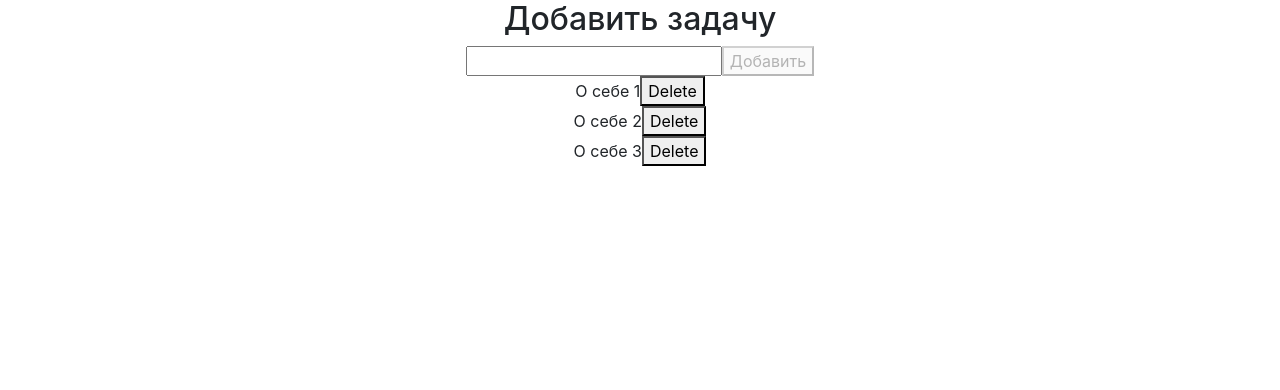
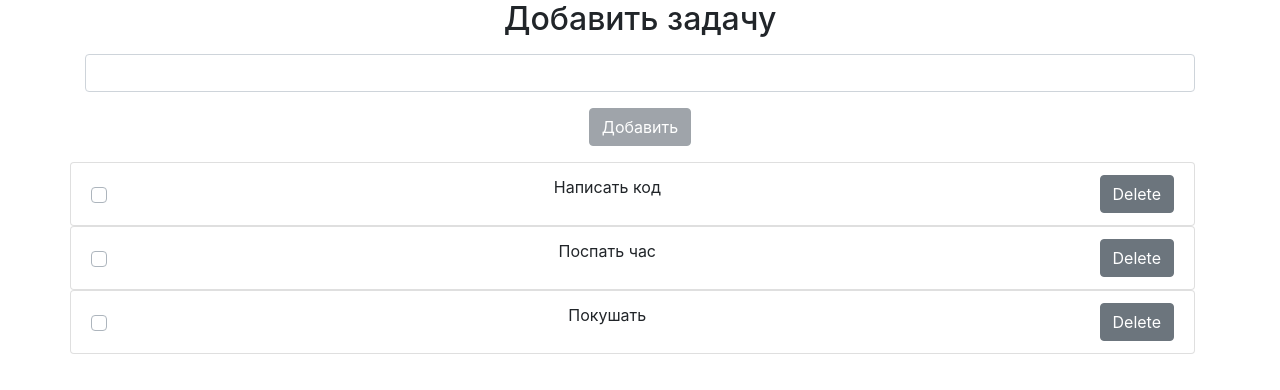
Before and after one commit to belek-king-bar/python-group_2-homework_56-Belek_Tulibaev, a React (Create React App) app: page / in a window 1280 px wide. Shown: the top 390 px of the page. Built offline with nearby package versions, Linux system fonts and the light colour scheme.

Commit message:
исправление багов

```diff
--- a/src/AddTaskForm/AddForm.js
+++ b/src/AddTaskForm/AddForm.js
@@ -1,12 +1,15 @@
 import React from 'react';
-
+import { Button, Form, FormGroup, Input} from 'reactstrap';
 
 function AddTaskForm(props) {
-    return <form>
-        <input type="text" name="text" value={props.text} onChange={props.onChangeInput}/>
-        <button disabled={props.isAddButtonDisabled} type="submit" onClick={props.onAddTask}>Добавить</button>
-    </form>
+    return <Form className="container">
+        <FormGroup>
+            <Input className="mb-3 mt-3" type="text" name="text" value={props.text} onChange={props.onChangeInput}/>
+            <Button disabled={props.isAddButtonDisabled} type="submit" onClick={props.onAddTask}>Добавить</Button>
+        </FormGroup>
+    </Form>
 }
 
 
+
 export default AddTaskForm;
--- a/src/App.js
+++ b/src/App.js
@@ -8,17 +8,18 @@ class App extends Component {
 
   state = {
         tasks: [
-            {id: 1, text: 'О себе 1'},
-            {id: 2, text: 'О себе 2'},
-            {id: 3, text: 'О себе 3'}
+            {id: 1, text: 'Написать код', status: false},
+            {id: 2, text: 'Поспать час', status: false},
+            {id: 3, text: 'Покушать', status: false}
         ],
-        currentTask: {text: ''},
+        currentTask: {id: '', text: '', status: false},
 
     };
 
 
   addTask = (event) => {
         event.preventDefault();
+
         let task = {...this.state.currentTask};
         const now = new Date();
         task.id = now.getTime();
@@ -26,7 +27,7 @@ class App extends Component {
         this.setState({
             ...this.state,
             tasks,
-            currentTask: {text: ''}
+            currentTask: {id: '', text: '', status: false}
         });
     };
 
@@ -45,7 +46,6 @@ class App extends Component {
     };
 
   changeTaskInput = (event) => {
-        const text = event.target.text;
         let value = event.target.value;
         let currentTask = {
             ...this.state.currentTask,
@@ -61,6 +61,17 @@ class App extends Component {
   isAddButtonDisabled = () => {
        return this.state.currentTask.text === '';
     };
+
+  isDone = (id) => {
+      let taskId = this.state.tasks.findIndex(task => {
+          return task.id === id
+      });
+
+      const tasks = [...this.state.tasks];
+      tasks[taskId].status = !this.state.tasks[taskId].status;
+
+      this.setState({tasks});
+  };
 
 
   render() {
@@ -81,6 +92,9 @@ class App extends Component {
                           key={task.id}
                           tasks={task.text}
                           onDelete={() => this.removeTask(task.id)}
+                          isTaskDone={() => this.isDone(task.id)}
+                          status = {task.status}
+                          id={task.id}
                       />
                   })}
 
--- a/src/Task/Task.js
+++ b/src/Task/Task.js
@@ -1,11 +1,16 @@
 import React from 'react';
-
+import { ListGroup, ListGroupItem, Button, Label, CustomInput} from 'reactstrap';
 
 function Task(props) {
-    return <div>
-        {props.tasks}
-        <button onClick={props.onDelete}>Delete</button>
-    </div>
+    return <ListGroup className="container">
+        <ListGroupItem>
+            <Label for={props.id} className="float-left mt-2" check>
+                <CustomInput id={props.id} onChange={props.isTaskDone} type="checkbox"/>
+            </Label>
+            {props.tasks}
+            <Button className="float-right" onClick={props.onDelete}>Delete</Button>
+        </ListGroupItem>
+    </ListGroup>
 }
 
 
```
